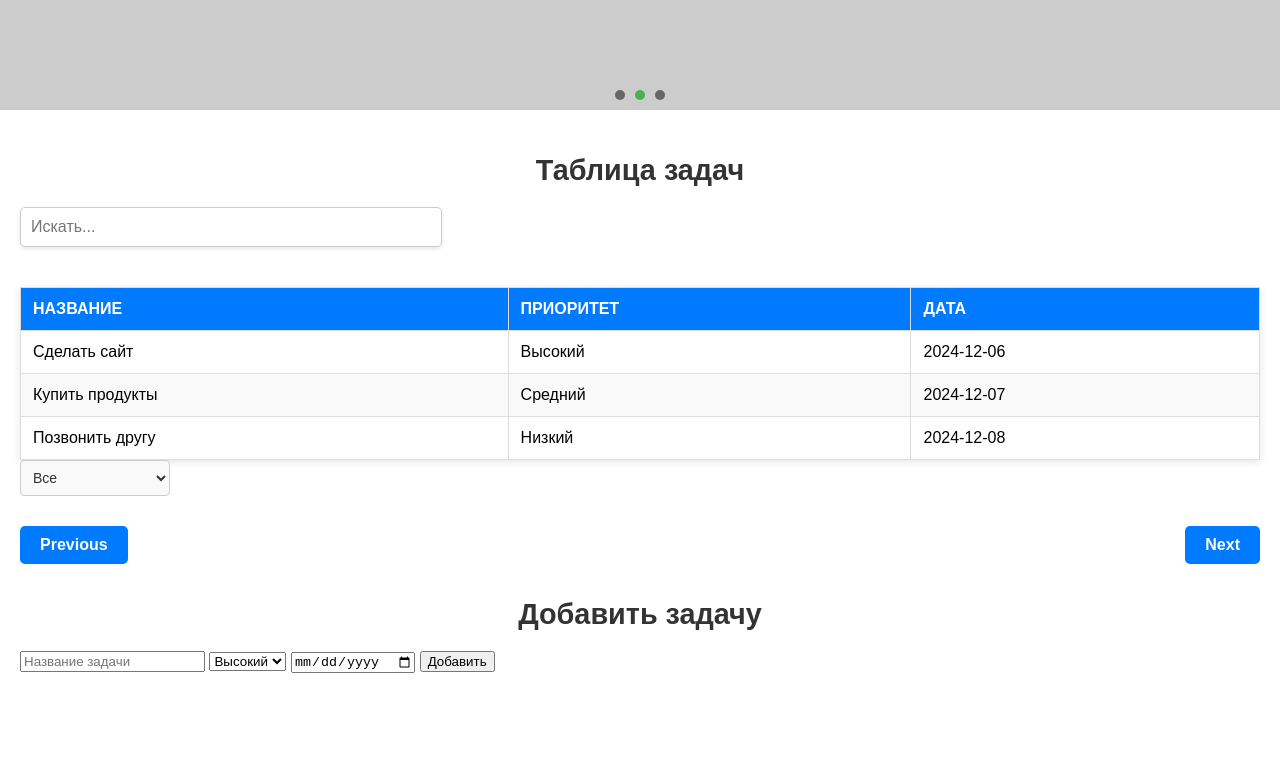
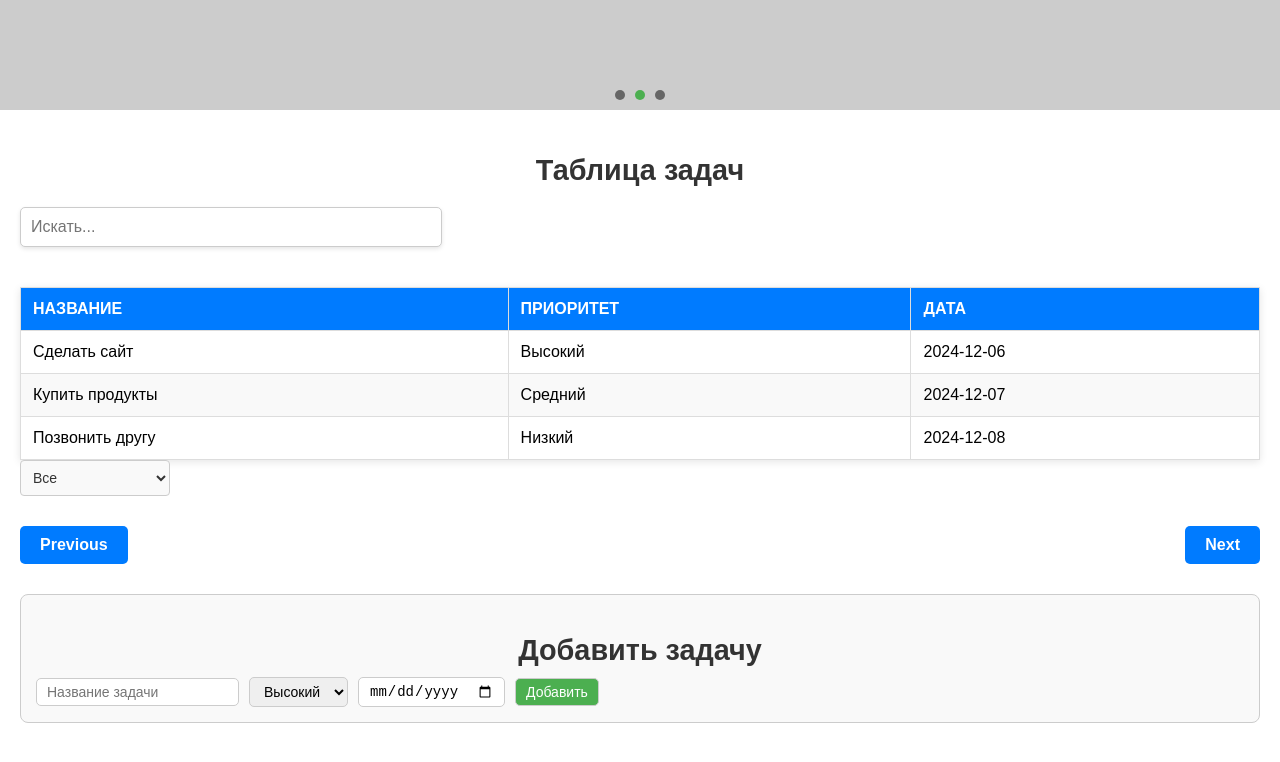
Before and after one commit to Mokkento12/Frontend-Playground, a plain HTML site: page index.html in a window 1280 px wide. Shown: the part 228-990 px from the top of the page. Before the commit the page ends 921 px from the top, so only its background shows below. Drawn offline with Linux system fonts and the light colour scheme.

Commit message:
Добавлены стили для add-task-form

```diff
--- a/style.css
+++ b/style.css
@@ -443,6 +443,43 @@ th.sorted-desc::after {
   /* Отступы внутри выпадающих элементов */
 }
 
+.add-task-form {
+  margin: 20px 0;
+  padding: 15px;
+  border: 1px solid #ccc;
+  border-radius: 8px;
+  background-color: #f9f9f9;
+}
+
+.add-task-form h2 {
+  margin-bottom: 10px;
+}
+
+#task-form {
+  display: flex;
+  gap: 10px;
+  align-items: center;
+}
+
+#task-form input,
+#task-form select,
+#task-form button {
+  padding: 5px 10px;
+  font-size: 14px;
+  border: 1px solid #ccc;
+  border-radius: 5px;
+}
+
+#task-form button {
+  background-color: #4caf50;
+  color: white;
+  cursor: pointer;
+}
+
+#task-form button:hover {
+  background-color: #45a049;
+}
+
 /* Адаптивность */
 @media (max-width: 768px) {
 
```
